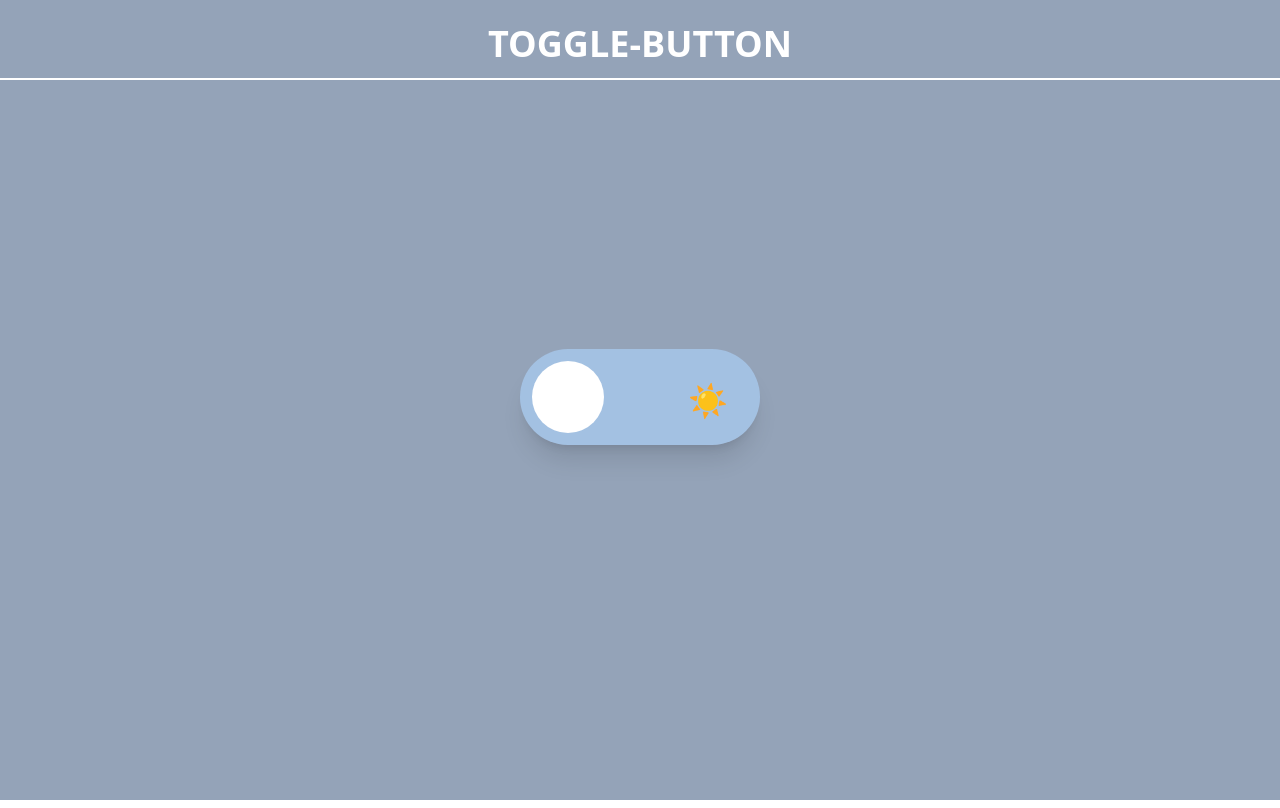
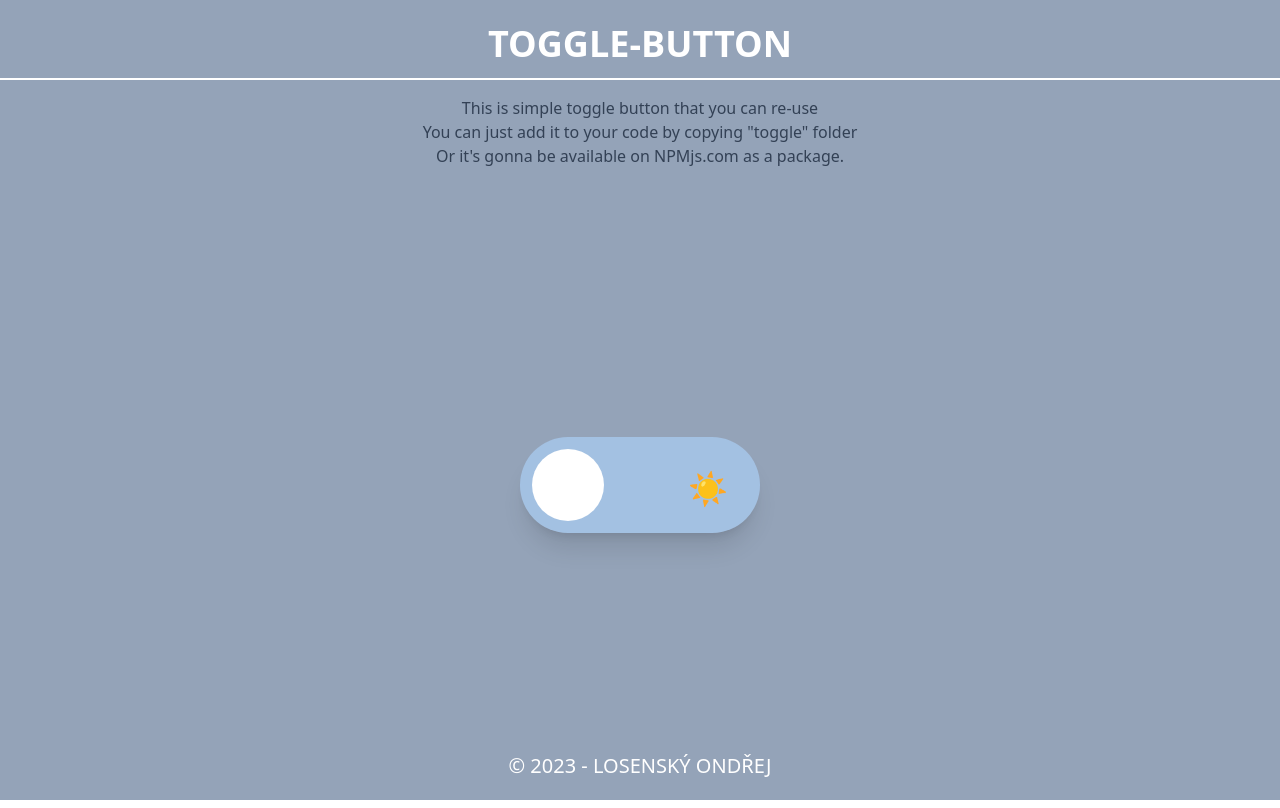
Before and after one commit to OndrejLosensky/toggle-button, a React (Create React App) app: page / in a window 1280 px wide. Built offline with nearby package versions, Linux system fonts and the light colour scheme.

Commit message:
přidání footeru pro copyright

```diff
--- a/src/App.js
+++ b/src/App.js
@@ -1,15 +1,23 @@
 import Header from "./components/header/Header";
 import Toggle from "./components/toggle/Toggle";
-
+import Footer from "./components/footer/Footer"
 
 function App() {
   return (
     <section className="w-full h-screen bg-slate-400">
         <div>
           <Header/>
+          <p className="flex justify-center pt-4 text-slate-700 text-center">
+            This is simple toggle button that you can re-use <br/>
+            You can just add it to your code by copying "toggle" folder <br/>
+            Or it's gonna be available on NPMjs.com as a package.
+          </p>
         </div>
         <div className="flex justify-center items-center h-[80%]">
           <Toggle/>
+        </div>
+        <div>
+           <Footer/>
         </div>
     </section>
 
--- /dev/null
+++ b/src/components/footer/Footer.js
@@ -0,0 +1,11 @@
+import React from "react";
+
+const Footer = () => {
+    return (
+        <div className="w-full h-[80px] flex justify-center text-center absolute bottom-0 ">
+            <h1 className="uppercase text-xl font-thin py-8 text-white"> © 2023 - Losenský Ondřej </h1>
+        </div>
+    )
+}
+
+export default Footer
```
